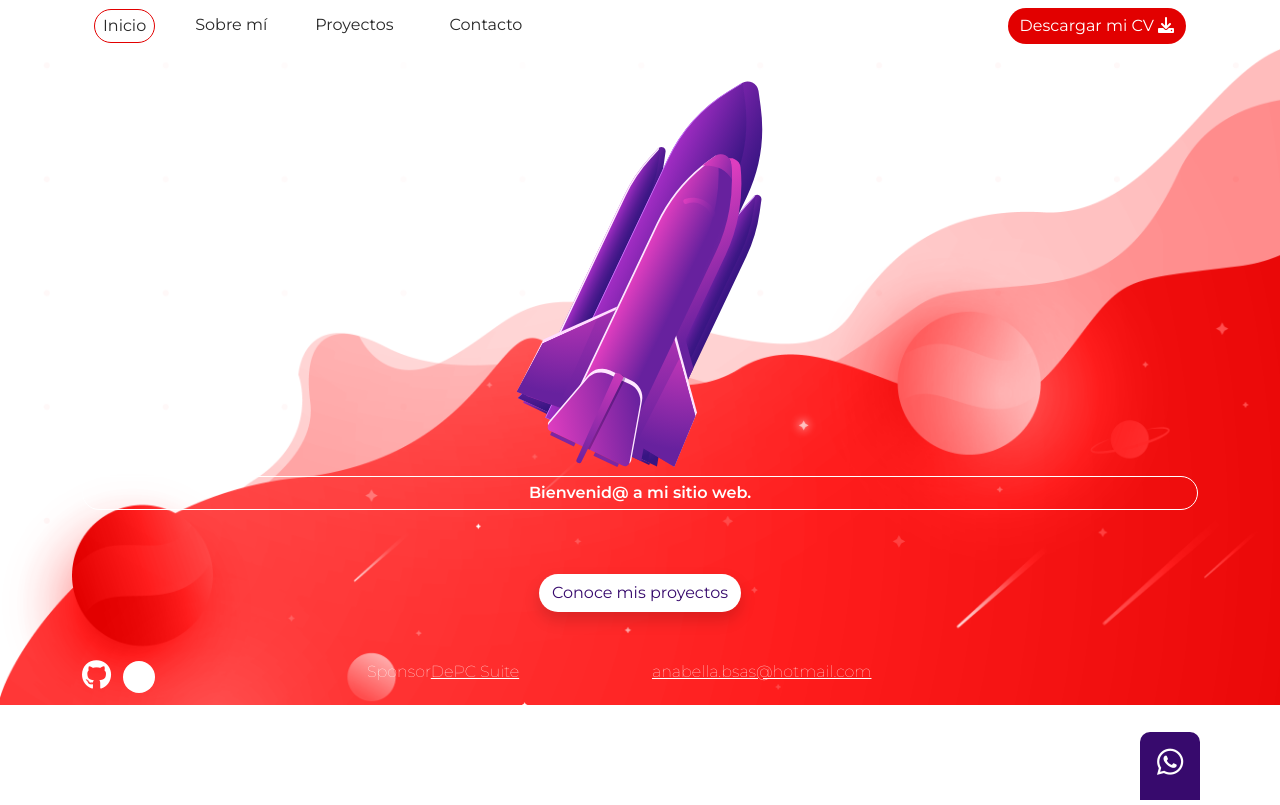
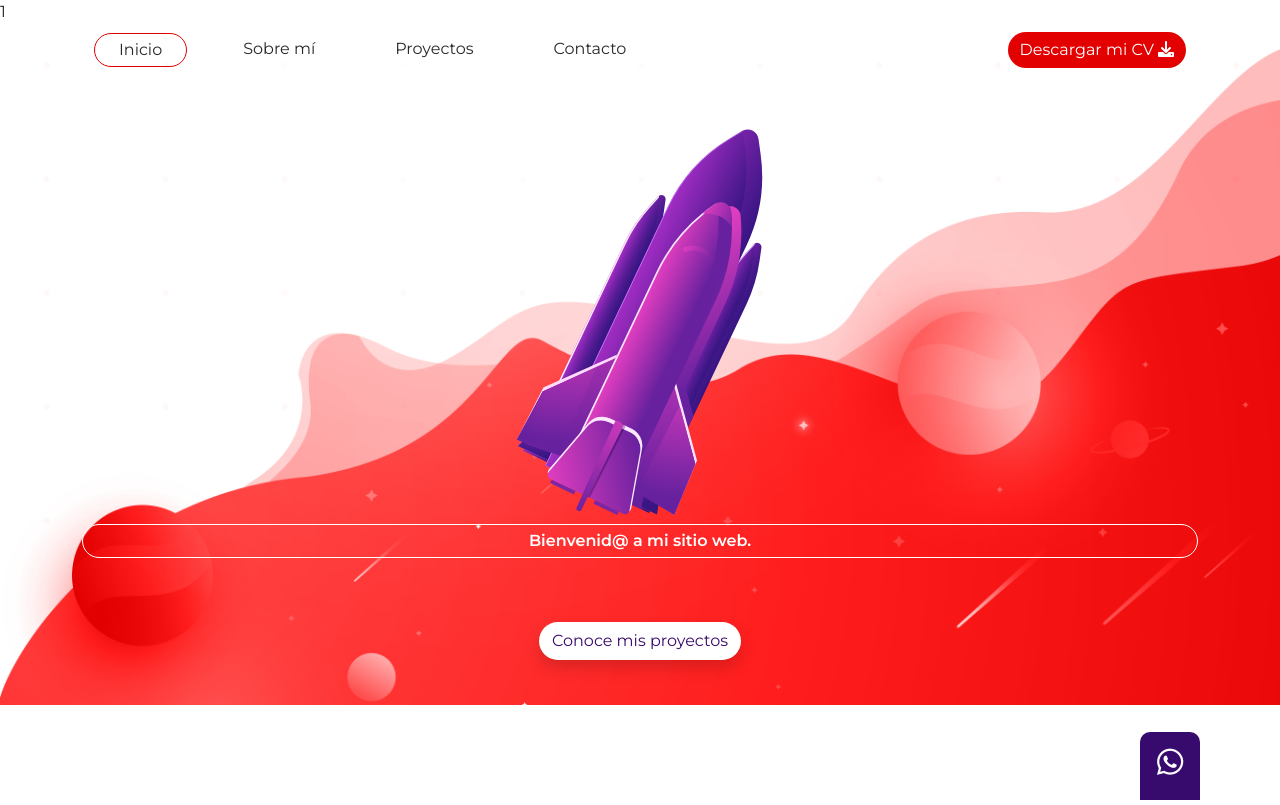
Before and after one commit to anabellabsas/portfolio, a PHP site: page / in a window 1280 px wide. Run offline with PHP 8.4, Linux system fonts and the light colour scheme.

Commit message:
Merge branch 'master' of https://github.com/anabellabsas/portfolio

```diff
--- /dev/null
+++ b/header.php
@@ -0,0 +1,37 @@
+<?php
+
+echo $pg == "inicio";
+
+?>
+
+<header class="container">
+        <nav class="navbar navbar-expand-md mb-4">
+            <div class="container-fluid">
+                <button class="navbar-toggler" type="button" data-bs-toggle="collapse" data-bs-target="#navbarCollapse"
+                    aria-controls="navbarCollapse" aria-expanded="false" aria-label="Toggle navigation">
+                    <span class="navbar-toggler-icon"></span>
+                </button>
+                <div class="collapse navbar-collapse" id="navbarCollapse">
+                    <ul class="navbar-nav me-auto mb-2 mb-md-0">
+                        <li class="nav-item pe-3">
+                           <a class="nav-link px-4 py-1 <?php echo $pg == "inicio"? "active":"" ?>" href="index.php">Inicio</a>
+                        </li>
+
+                        <li class="nav-item px-3">
+                           <a class="nav-link px-4 py-1 <?php echo $pg == "sobre-mi"? "active":"" ?>" href="sobre-mi.php">Sobre mí</a>
+                        </li>
+
+                        <li class="nav-item px-3">
+                           <a class="nav-link px-4 py-1 <?php echo $pg == "proyectos"? "active":"" ?>" href="proyectos.php">Proyectos</a>
+                        </li>
+
+                        <li class="nav-item px-3">
+                           <a class="nav-link px-4 py-1 <?php echo $pg == "Contacto"? "active":"" ?>" href="contacto.php">Contacto</a>
+                        </li>
+                    </ul>
+                    <div class="d-inline">
+                    <a href="" class="btn btn-rojo">Descargar mi CV <i class="fas fa-download"></i></a>
+                </div>
+                </div>
+        </nav>
+    </header>
--- a/index.php
+++ b/index.php
@@ -1,3 +1,9 @@
+<?php
+
+$pg = "inicio";
+
+?>
+
 <!DOCTYPE html>
 <html lang="es">
 
@@ -17,34 +23,8 @@
 </head>
 
 <body id="inicio">
-    <header class="container">
-        <nav class="navbar navbar-expand-md ">
-            <div class="container-fluid">
-                <button class="navbar-toggler" type="button" data-bs-toggle="collapse" data-bs-target="#navbarCollapse"
-                    aria-controls="navbarCollapse" aria-expanded="false" aria-label="Toggle navigation">
-                    <span class="navbar-toggler-icon"></span>
-                </button>
-                <div class="collapse navbar-collapse" id="navbarCollapse">
-                    <ul class="navbar-nav me-auto mb-2 mb-md-0">
-                        <li class="nav-item pe-3">
-                            <a class="active nav-link py-1" href="index.php">Inicio</a>
-                        </li>
-                        <li class="nav-item px-3">
-                            <a class="nav-link py-1" href="sobre-mi.php">Sobre mí</a>
-                        </li>
-                        <li class="nav-item px-3">
-                            <a class="nav-link py-1" href="proyectos.php">Proyectos</a>
-                        </li>
-                        <li class="nav-item px-3">
-                            <a class="nav-link px-3 py-1" href="contacto.php">Contacto</a>
-                        </li>
-                    </ul>
-                    <div class="d-inline">
-                    <a href="" class="btn btn-rojo">Descargar mi CV <i class="fas fa-download"></i></a>
-                </div>
-                </div>
-        </nav>
-    </header>
+  <?php include_once "header.php"; ?>
+
     <main class="container">
         <div class="row">
             <div class="col-12 mt-4 text-center div-cohete">
```
Also changed, not shown: contacto.php (+6 -31 lines), proyectos.php (+8 -29 lines), sobre-mi.php (+9 -29 lines).
